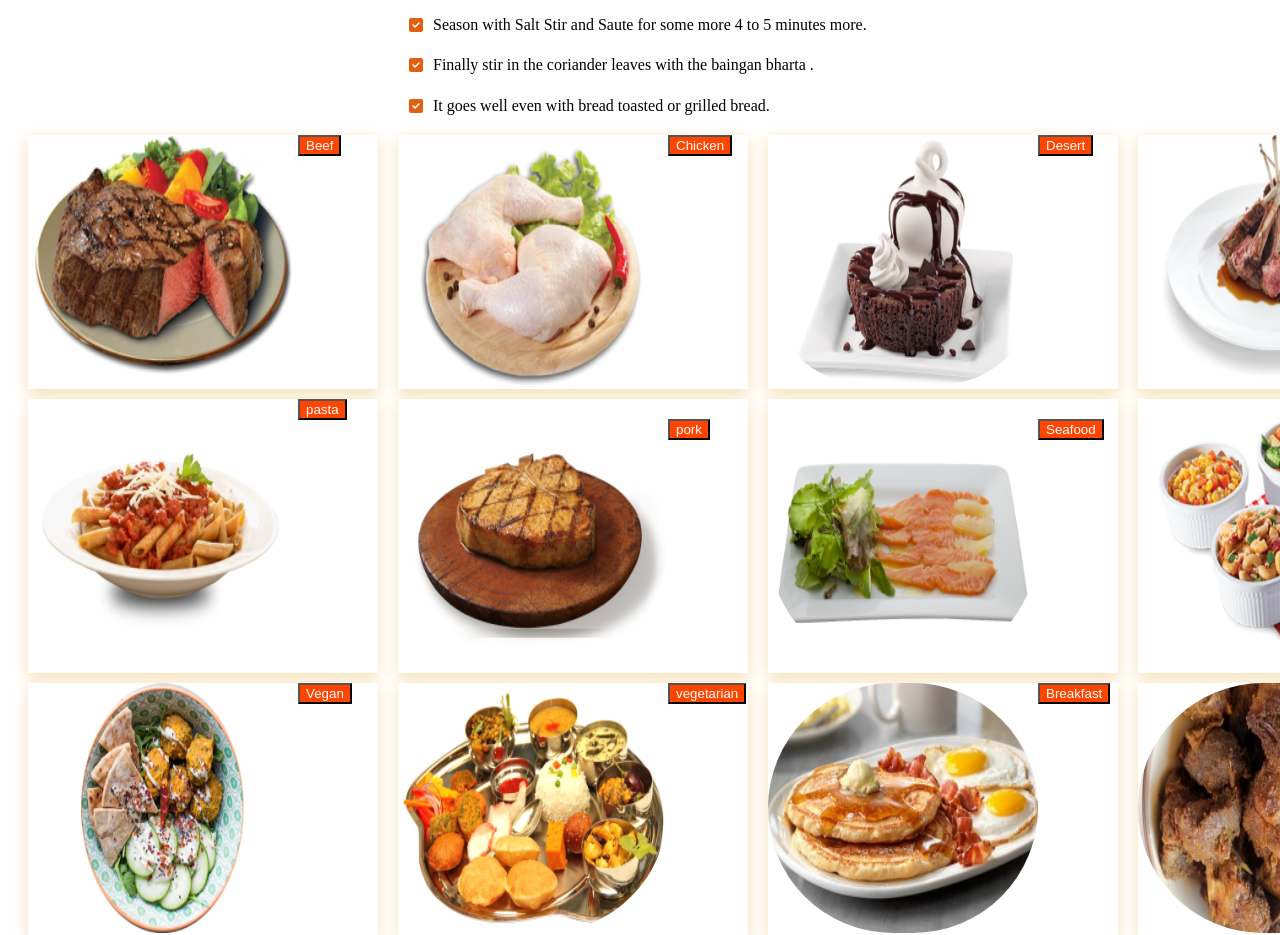
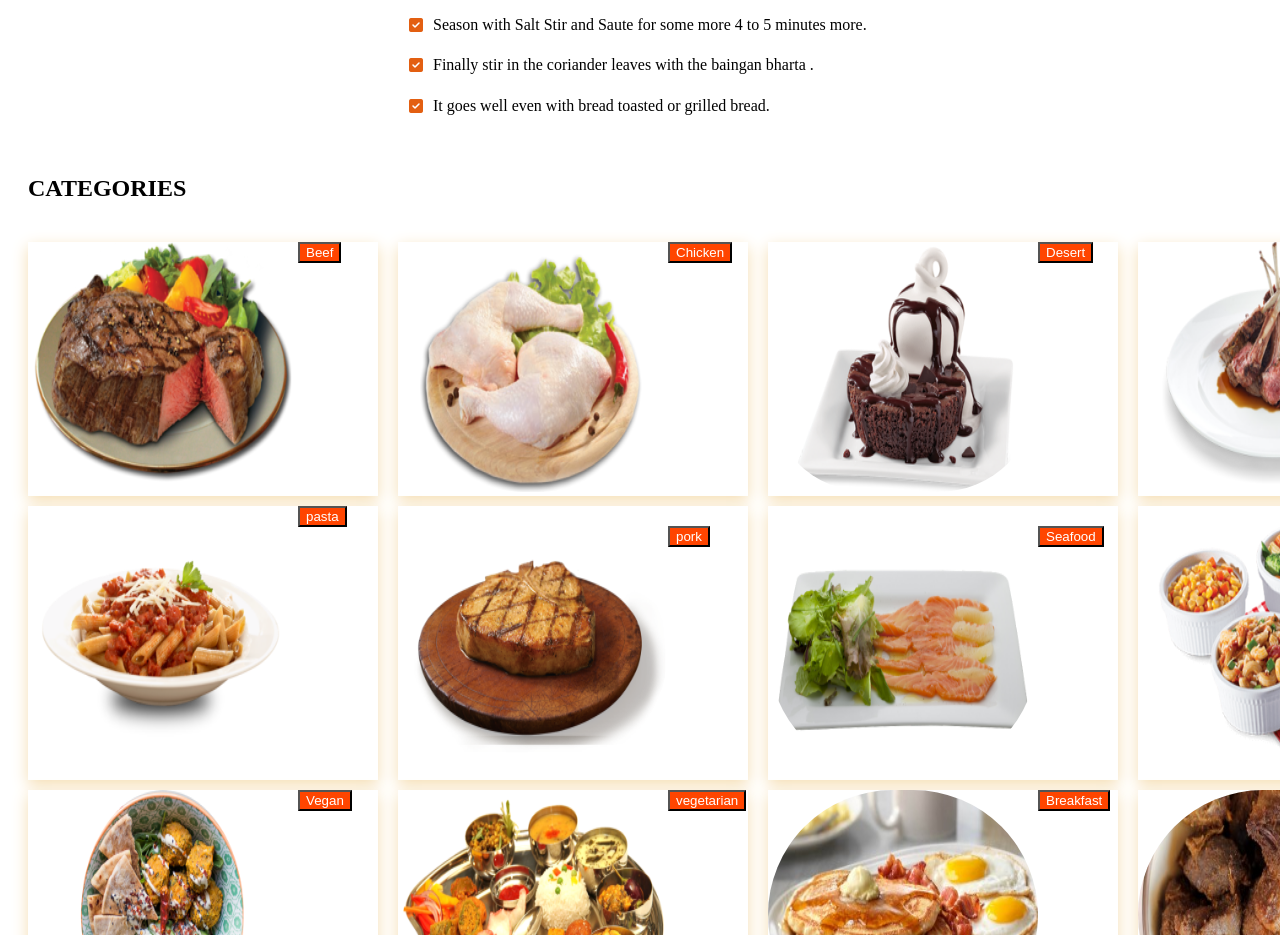
Before and after one commit to supriyachedimala/MealFinder, a plain HTML site: page mealdetails.html in a window 1280 px wide. Shown: the part 2464-3399 px from the top of the page. Drawn offline with Linux system fonts and the light colour scheme.

Commit message:
MealFinder

```diff
--- a/mealdetails.html
+++ b/mealdetails.html
@@ -122,7 +122,9 @@
         </ul>
       </div>
     </div>
-
+    <div class="container1">
+        <h2>CATEGORIES</h2>
+    </div>
     <div class="container2">
         <div class="beef">
             <img class="v"  style="border-radius: 100px" src="./images/beef.png" alt="beef">
```
